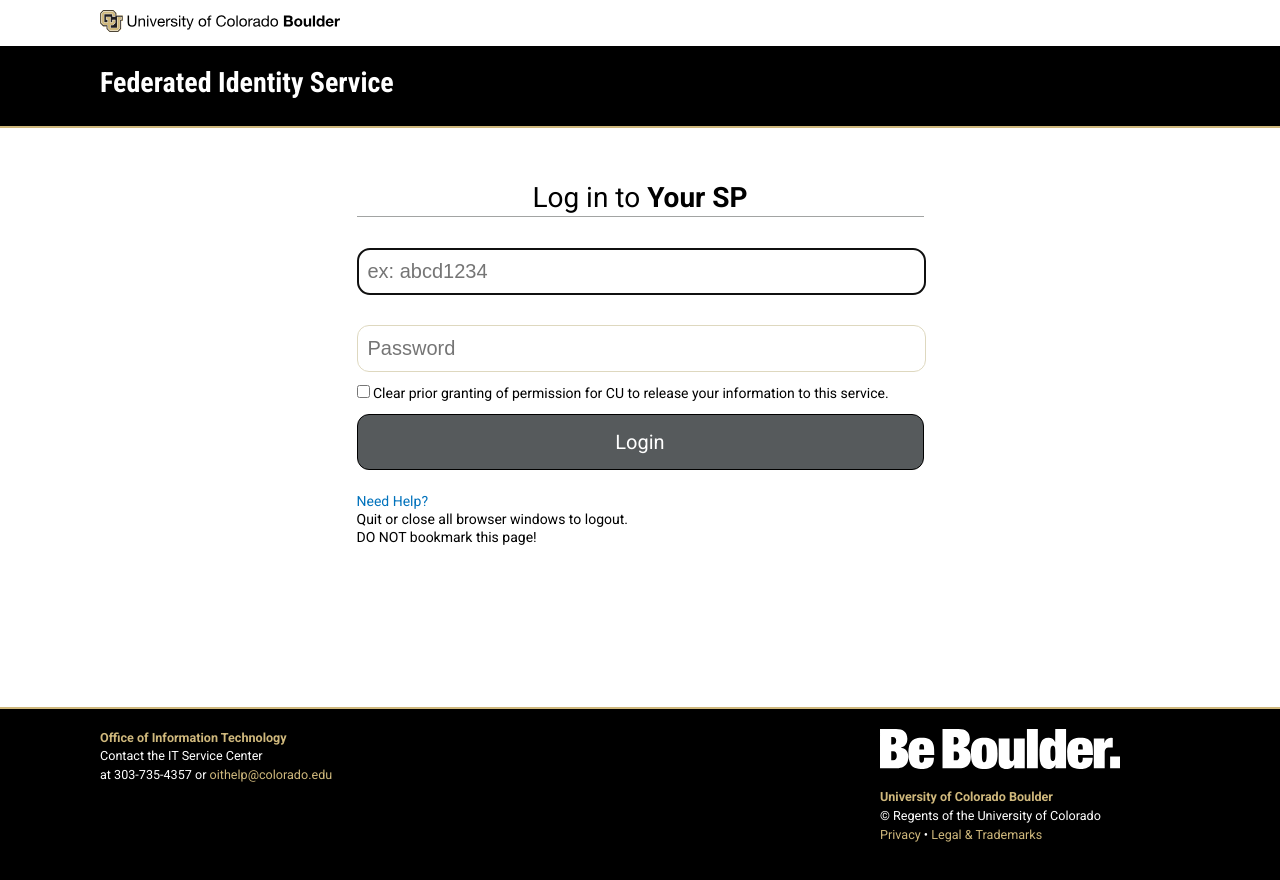
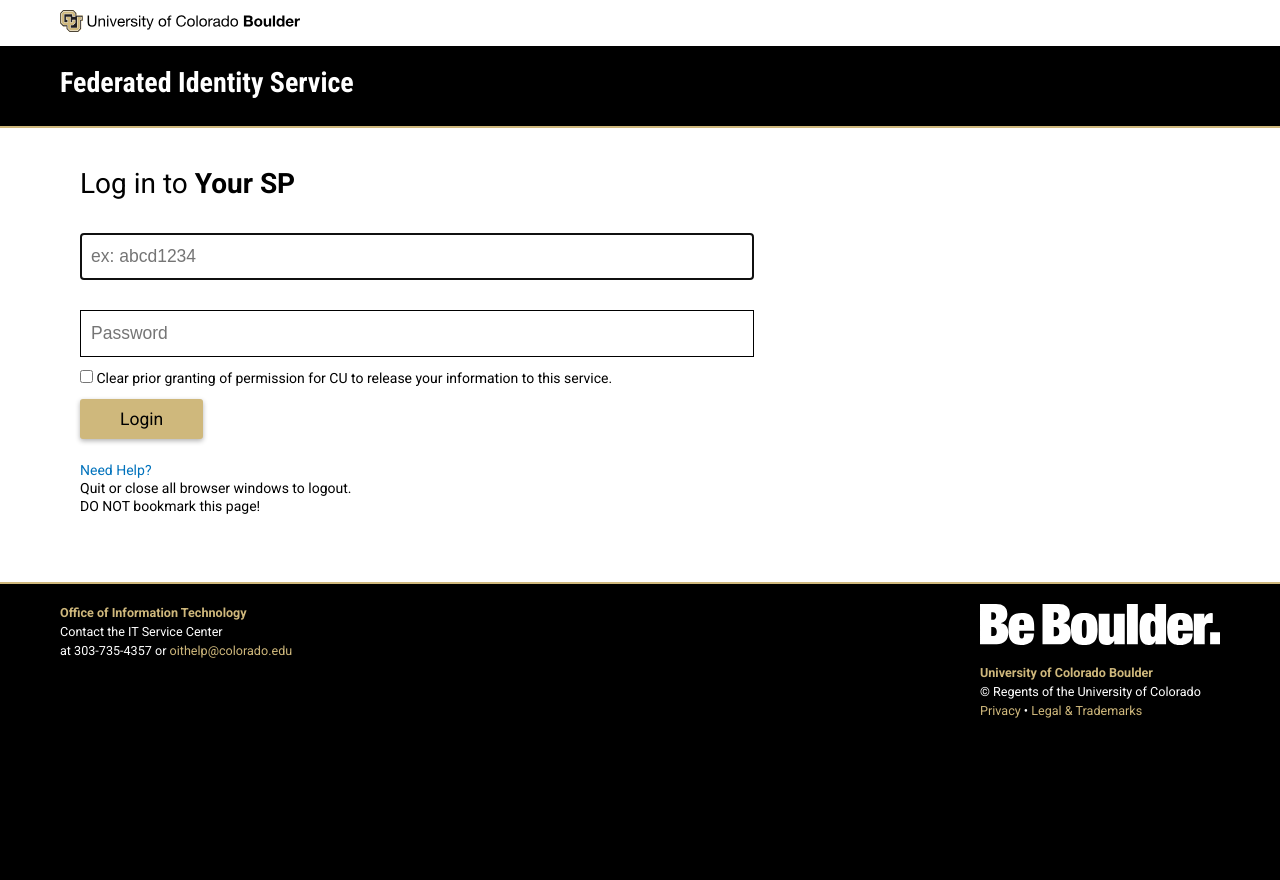
Before and after one commit to CuBoulder/customizations, a plain HTML site: page IDP/login.html in a window 1280 px wide. After the commit the page ends 850 px from the top, so only its background shows below. Drawn offline with Linux system fonts and the light colour scheme.

Commit message:
update main.css

```diff
--- a/IDP/css/main.css
+++ b/IDP/css/main.css
@@ -28,10 +28,9 @@
 	position: relative;
 }
 #logo-cu{
-	position: relative;
-	max-width:1080px;
-	width: 90%;
+    max-width: 100%;
 	margin:0 auto;
+    padding: 0px 20px;
 }
 #logo-cu img{
 	max-width: 240px;
@@ -40,16 +39,16 @@
 #header-wrapper{
 	width:100%;
 	background-color:#000000; /* Heading bar logo bar color */
-	margin:0px;
+	margin:0;
 	padding: 0px;
 	position:relative;
 	border-bottom: 2px solid #CFB87C;
 }
 #header{
-	max-width: 1080px;
 	margin:0 auto;
-	width:90%;
-	padding:5px 0px 10px 0px;
+    padding: 4em 20px 4em 20px;
+	max-width: 100%;
+	padding:5px 20px 10px 20px;
 	position: relative;
 }
 h1.header {
@@ -81,14 +80,16 @@
 	border-top: 2px solid #CFB87C;
 }
 #footer{
-	max-width: 1080px;
+	max-width: 100%;
 	margin:0 auto;
-	width:90%;
 	position: relative;
-	padding: 20px 0;
+	padding: 20px;
 	color:#FFFFFF;
 	line-height: 1.5em;
 	font-size: .9em;
+    display: flex;
+    justify-content: space-between;
+    flex-wrap: wrap;
 }
 #footer a{
 	text-decoration: none;
@@ -100,17 +101,7 @@
 	transition: color .3s ease;
 	-webkit-transition: color .3s ease;
 }
-#oit-foot{
-	width:350px;
-	position: relative;
-	display: inline-block;
-}
-#cu-foot{
-	width:300px;
-	float:right;
-	position: relative;
-	display: inline-block;
-}
+
 #cu-foot img {
         max-width: 240px;
         width: 100%;
@@ -142,11 +133,17 @@
     background: #fff;
 }
 .container {
-    margin: var(--top-spacing) auto;
-    padding:10px;
+    margin: var(--top-spacing) auto 0 auto;
+    max-width: 100%;
+    padding: 4em 0 4em 0;
+    min-height: calc( 100vh -  (4 * var(--top-spacing)) );
 }
 .container-footer {
     padding-top:0px;
+}
+.content{
+    margin: auto;
+    padding: 0px 20px;
 }
 ol {
     list-style-type: decimal;
@@ -157,21 +154,13 @@
     -webkit-margin-end: 10px;
     -webkit-padding-start: 10px;
 }
-.content {
-    overflow: hidden;
-    width:45%;
-    margin: 20px auto 0 auto;
-    background: #FFFFFF;
-    padding: 40px;
-    top: 40px;
-}
+
 .ucb-additional-text {
 	text-align:left !important;
 }
-.column {width: 100%;}
-.column.one { }
+
 form {
-    width:100%;
+    width: 60%;
     border:none;
     overflow:none;
 }
@@ -183,29 +172,27 @@
     font-size: 2em;
     font-weight: 300;
     margin-bottom: 12px;
-    border-bottom: 1px solid #a2a4a3;
+    /* border-bottom: 1px solid #a2a4a3; */
     width: 100%;
-    text-align: center;
+    /* text-align: center; */
 }
 .form-element-wrapper {
     margin-bottom: 12px;
 }
 .form-element {
-    width: 90%;
     border: none;
-    font-size: 20px;
-    padding: 8px 2%;
+    font-size: 125%;
+    padding: 0;
     margin-bottom: 10px;
 }
 .form-field {
     margin: 0 auto;
     padding: 0 0 0 0;
     color: #000000;
-    /*border: 1px solid #A9A8A9;  */
-    border: 1px solid #DED8BF;
-    border-radius: 12px;
-    -webkit-border-radius: 12px;
-    -moz-border-radius: 12px;
+    border: 1px solid #000;
+    border-radius: 0;
+    -webkit-border-radius: 0;
+    -moz-border-radius: 0;
     width: 100%;
     height: 45px;
 }
@@ -214,20 +201,28 @@
     border-color: #CFB87C;
 }
 .form-button {
-    border: 1px solid #000;
-    background: #565A5C;
-    color: #ffffff;
+    border: none;
+    background-color:#CFB87C;
+    color: #000;
     font-family: "Neue Helvetica W02","Roboto","Helvetica Neue",Helvetica,Arial,sans-serif;
-    font-size: 20px;
-    -webkit-border-radius: 12px;
-    -moz-border-radius: 12px;
-    border-radius: 12px;
+    -webkit-border-radius: 3px;
+    -moz-border-radius: 3px;
+    border-radius: 3px;
     cursor: pointer;
-    padding: 15px 0px;
-    width: 100%;
+    padding: 10px 40px;
+    -webkit-box-shadow: 0 2px 5px rgb(0 0 0 / 30%);
+    -moz-box-shadow: 0 2px 5px rgba(0, 0, 0, 0.3);
+    box-shadow: 0 2px 5px rgb(0 0 0 / 30%);
 }
 .form-button:hover {
-    background: #0072BC;
+    background-color: #a6a6a6;
+    transition: 300ms background-color;
+    -webkit-box-shadow: 0 1px 2px rgb(0 0 0 / 20%);
+    -moz-box-shadow: 0 1px 2px rgba(0, 0, 0, 0.2);
+    box-shadow: 0 1px 2px rgb(0 0 0 / 20%);
+    transition: -webkit-box-shadow 0.5s ease, background-color 0.5s ease, color 0.5s ease;
+    transition: -moz-box-shadow 0.5s ease, background-color 0.5s ease, color 0.5s ease;
+    transition: box-shadow 0.5s ease, background-color 0.5s ease, color 0.5s ease;
 }
 .form-error {
     padding: 0;
@@ -271,9 +266,6 @@
 .footer-links a:visited {
     color: #717171;
 }
-.footer-links a:after {
-    /*content: "\00a0\00a0\00a0|\00a0\00a0";*/
-}
 .footer-links a.last:after {
     content: "";
 }
@@ -297,21 +289,29 @@
     padding: 10px 30px;
     text-align:center;
 }
+
+/* Responsive Breakpoints*/
+@media (min-width: 768px) {
+    .container, #header, #logo-cu, #footer { max-width: 100%; }
+}
+@media (min-width: 992px) {
+    .container, #header, #logo-cu, #footer { max-width: 960px; }
+}
+@media (min-width: 1200px) {
+    .container, #header, #logo-cu, #footer { max-width: 1160px; }
+}
+@media (min-width: 1500px) {
+    .container, #header, #logo-cu, #footer { max-width: 1460px; }
+}
+
 /* view port rendering assist */
-@media only screen and (max-width: 650px) {
+/* @media only screen and (max-width: 800px ) {
     body{
         background:#000;
     }
-    .wrapper{
-    }
     .container {
         position: relative;
-        width: 100%;
-    }
-    .content{
-        width: 90%;
-        margin: auto;
-        padding: 4px;
+        max-width: var( --container-md );
     }
     .column{
         width:100%;
@@ -330,4 +330,4 @@
         display: block;
         margin-top: 50px;
     }
-}
+} */
```
